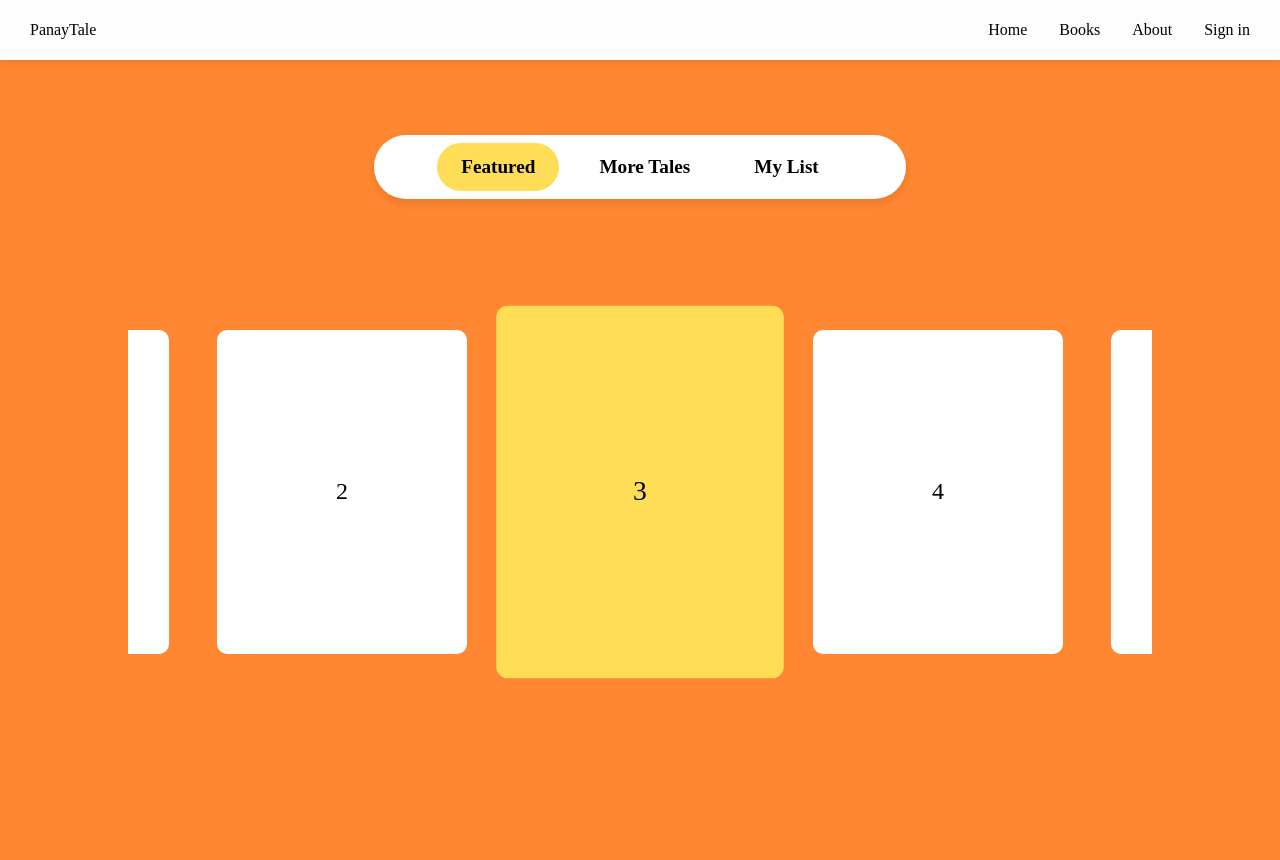
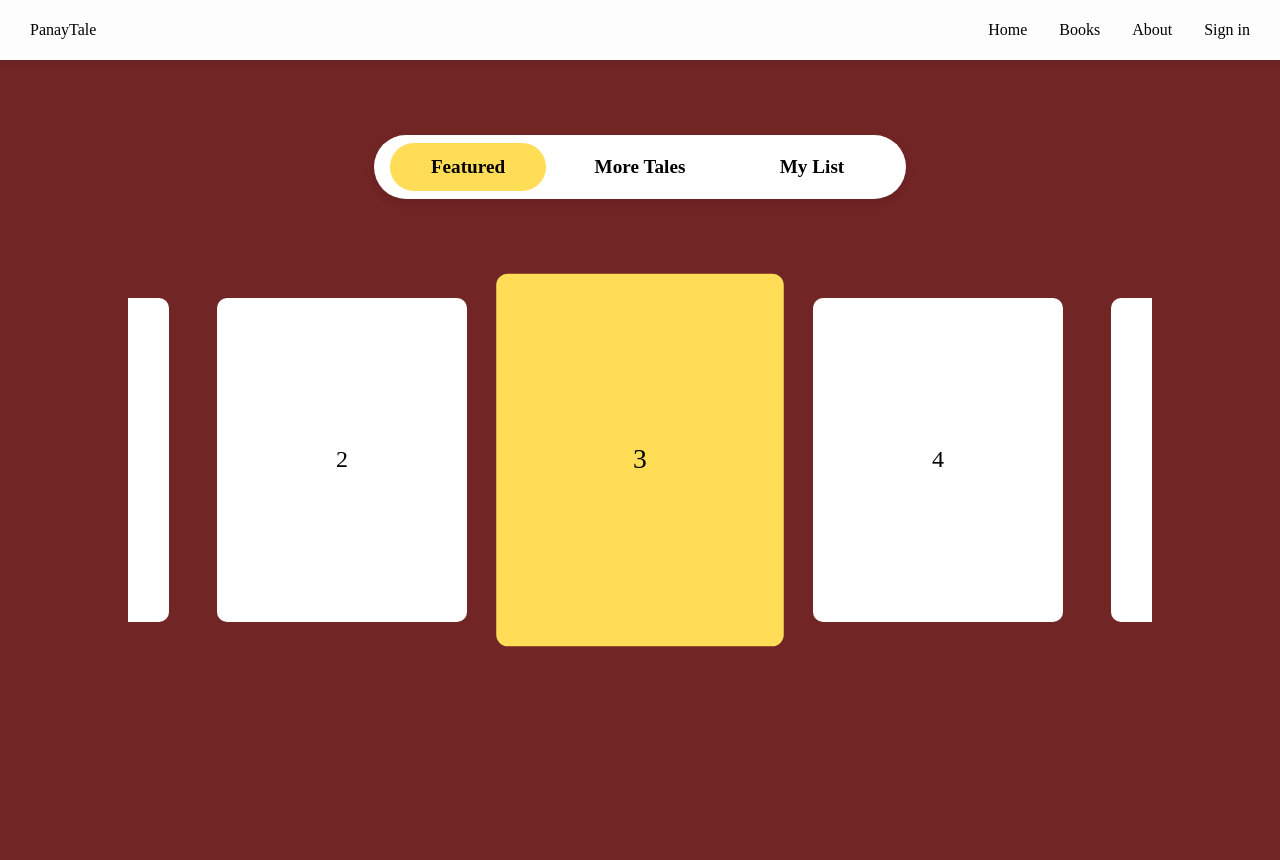
Before and after one commit to christianjayvillanueva-1654/ITC-PROJECT, a PHP site: page /Books.php in a window 1280 px wide. Run offline with PHP 8.4, Linux system fonts and the light colour scheme.

Commit message:
edited sum

```diff
--- a/Books.php
+++ b/Books.php
@@ -3,19 +3,26 @@
 <head>
   <meta charset="UTF-8">
   <meta name="viewport" content="width=device-width, initial-scale=1.0">
-  <title>Document</title>
+  <title>Books Page</title>
+
+  <!-- Fonts -->
+  <link rel="preconnect" href="https://fonts.gstatic.com" crossorigin>
+  <link href="https://fonts.googleapis.com/css2?family=Inter:wght@300;400;600;700&family=Merriweather:wght@400;700&display=swap" rel="stylesheet">
+
+  <!-- Stylesheets -->
   <link rel="stylesheet" href="css/Books.css">
   <link rel="stylesheet" href="css/navbar.css">
   <link rel="stylesheet" href="css/BooksPage2.css">
 </head>
+<body>
+  <!-- Main Navbar -->
+  <?php include 'navbar.php'; ?>
 
+  <div class="about-container">
 
-<body>
-   <link rel="preconnect" href="https://fonts.gstatic.com" crossorigin>
-  <link href="https://fonts.googleapis.com/css2?family=Inter:wght@300;400;600;700&family=Merriweather:wght@400;700&display=swap" rel="stylesheet">
-  <?php include 'navbar.php'; ?>
-  <div class="about-container">
     <div class="about-page1">
+
+      <!-- Carousel -->
       <div class="carousel-container">
         <div class="carousel">
           <div class="card">1</div>
@@ -26,24 +33,21 @@
         </div>
       </div>
 
+      <!-- Secondary Navbar -->
       <div class="navbar2">
         <ul>
           <li class="active">Featured</li>
           <li>More Tales</li>
           <li>My List</li>
         </ul>
+      </div>
 
 
     </div>
+  </div>
 
-
+  <!-- Scripts -->
   <script src="js/carousel.js"></script>
-
-      <div class="ground"></div>
-
-    </div>
   <script src="js/Book-navbar.js"></script>
 </body>
-
-
 </html>
--- a/css/Books.css
+++ b/css/Books.css
@@ -2,7 +2,7 @@
    Global Styles
 =========================== */
 body {
-  background-color: rgb(255, 135, 49);
+  background-color: rgb(19, 13, 9);
   width: 100%;
   height: 100%;
   margin: 0;
@@ -11,11 +11,6 @@ body {
   overflow: hidden; /* disables both vertical and horizontal scroll */
 }
 
-.about-wrapper {
-  display: flex;
-  flex-direction: column; /* stack children vertically */
-  width: 100%;
-}
 
 .about-page1 {
   position: relative;   /* allow absolute positioning inside */
@@ -43,24 +38,25 @@ body {
 
 .navbar2 ul {
   display: flex;
-  justify-content: center;   /* centers items horizontally */
-  align-items: center;       /* centers items vertically */
-  gap: 1rem;
+  justify-content: space-between; /* spread items evenly across full width */
+  align-items: center;            /* vertical centering */
   margin: 0;
   padding: 0;
   list-style: none;
-  height: 100%;
+  width: 100%;                    /* make ul fill navbar width */
+  gap: 1rem;
 }
 
 .navbar2 li {
+  flex: 1;                        /* each item takes equal width */
+  text-align: center;             /* center text inside each slot */
   font-size: 1.2rem;
   font-weight: 600;
   cursor: pointer;
-  padding: 0.8rem 1.5rem;
+  padding: 0.8rem;              /* vertical padding only */
   border-radius: 20px;
   transition: background-color 0.3s ease, color 0.3s ease;
 }
-
 /* Hover effect */
 .navbar2 li:hover {
   background-color: rgba(0,0,0,0.05);
@@ -75,19 +71,6 @@ body {
 }
 
 /* ===========================
-   Ground Section
-=========================== */
-.ground {
-  position: absolute;
-  bottom: 0;
-  left: 0;
-  width: 100%;
-  height: 40vh;
-  background-color: #ff8731;
-  z-index: 1; /* behind carousel */
-}
-
-/* ===========================
    Carousel
 =========================== */
 .carousel-container {
@@ -95,7 +78,7 @@ body {
   width: 80vw;
   margin: 0 auto;
   overflow: hidden;
-  padding: 6rem 0 2rem;
+  padding: 4rem 0 4rem;
   display: flex;
   justify-content: center;
   z-index: 2; /* above ground */
--- a/css/BooksPage2.css
+++ b/css/BooksPage2.css
@@ -8,6 +8,11 @@
   height: 100%;     /* ensures content fits viewport */
 }
 
+.about-container {
+  width: 100%;
+  height: 100%;
+  background-color: #722525;
+  }
 
 .content-page2 {
   background-color: oklch(70.09% 0.20117 44.755);
```
Lines whose indentation alone changed are shown as unchanged.
